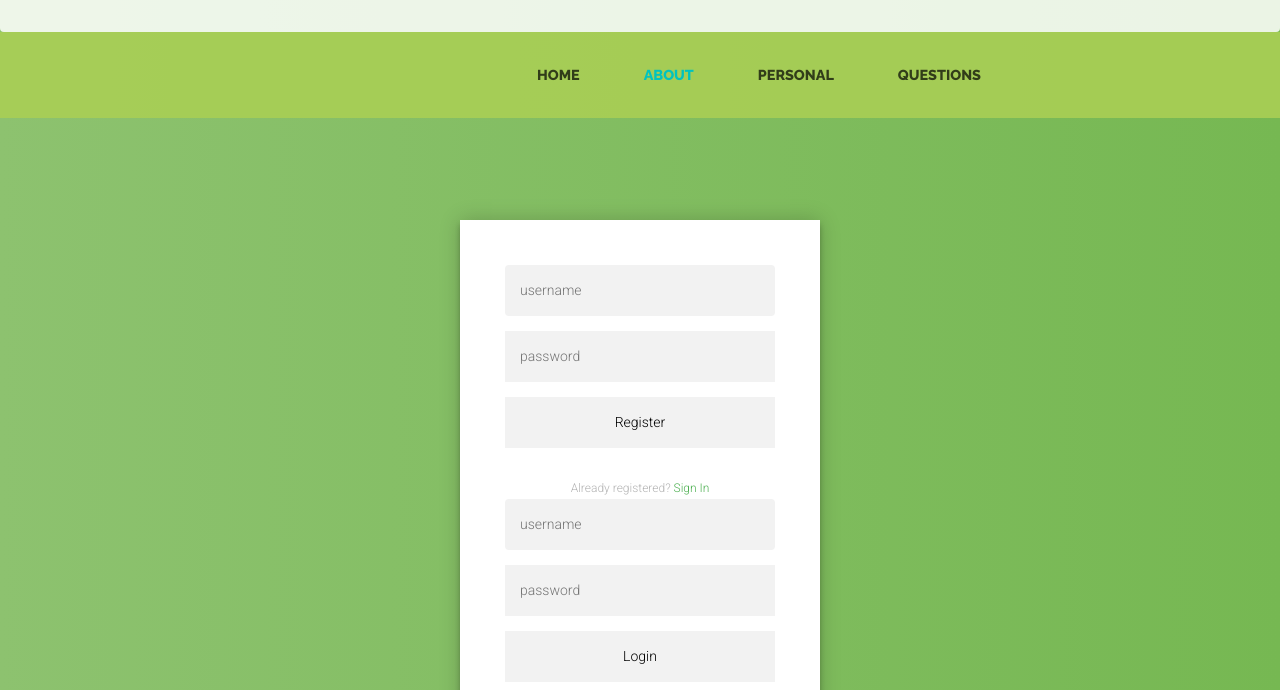
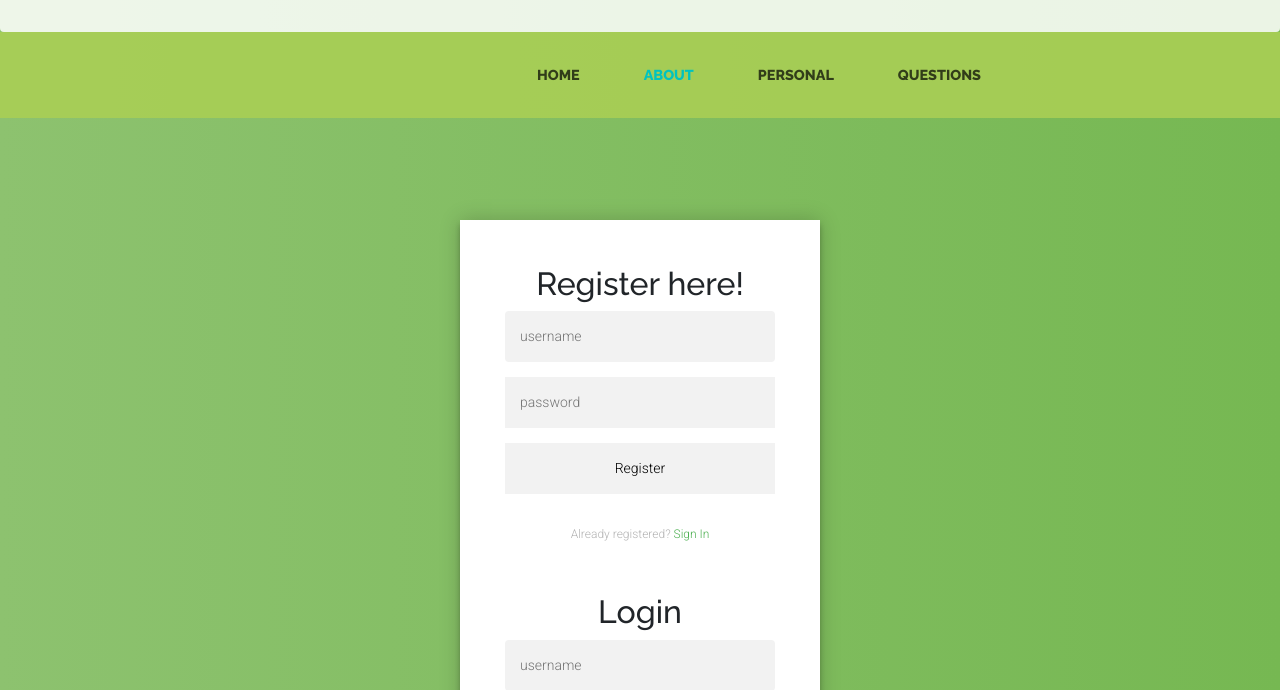
Before and after one commit to JasonARamirez/MinorityUnderflow, a website: page routing/public/html/login.html in a window 1280 px wide. Shown: the part 282-972 px from the top of the page. Drawn offline with nearby package versions, Linux system fonts and the light colour scheme; files that its build step writes are made by us from their sources; files whose address does not match are found by name.

Commit message:
Added headers and spaces to login page

```diff
--- a/routing/public/html/login.html
+++ b/routing/public/html/login.html
@@ -89,12 +89,16 @@
       <link href="/login.css" rel="stylesheet">
       <div class="form">
         <form class="login-form">
+          <h2>Register here!</h2>
           <input type="text" placeholder="username" id="username"/>
           <input type="password" placeholder="password" id="password"/>
           <input type="button" onclick="createAccountFunction()" value="Register"/>
           <p class="message">Already registered? <a href="#">Sign In</a></p>
         </form>
+        <br>
+        <br>
         <form class="login-form">
+          <h2>Login</h2>
           <input type="text" placeholder="username" id="login-username"/>
           <input type="password" placeholder="password" id="login-password"/>
           <input type="button" onclick="loginFunction()" value="Login"/>
```
